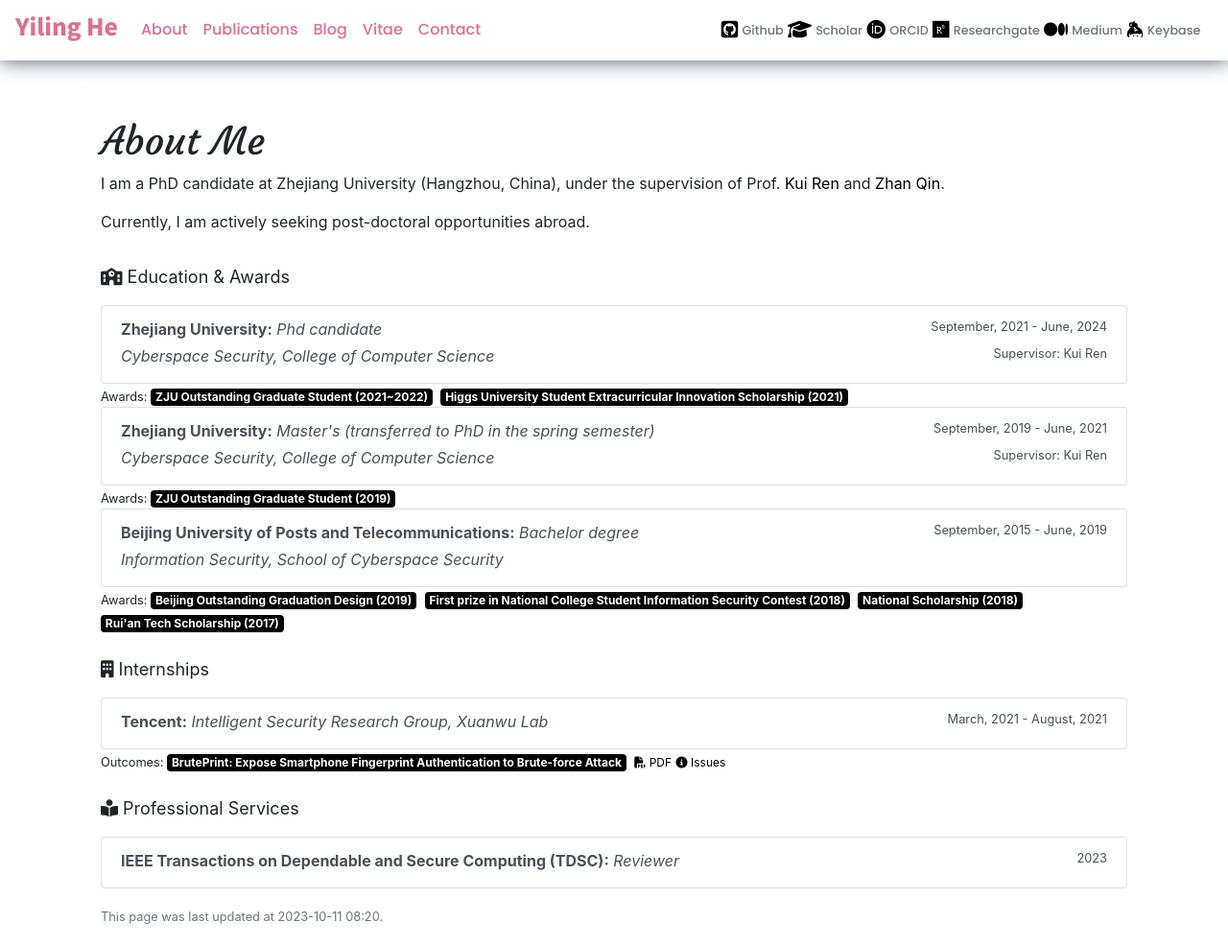
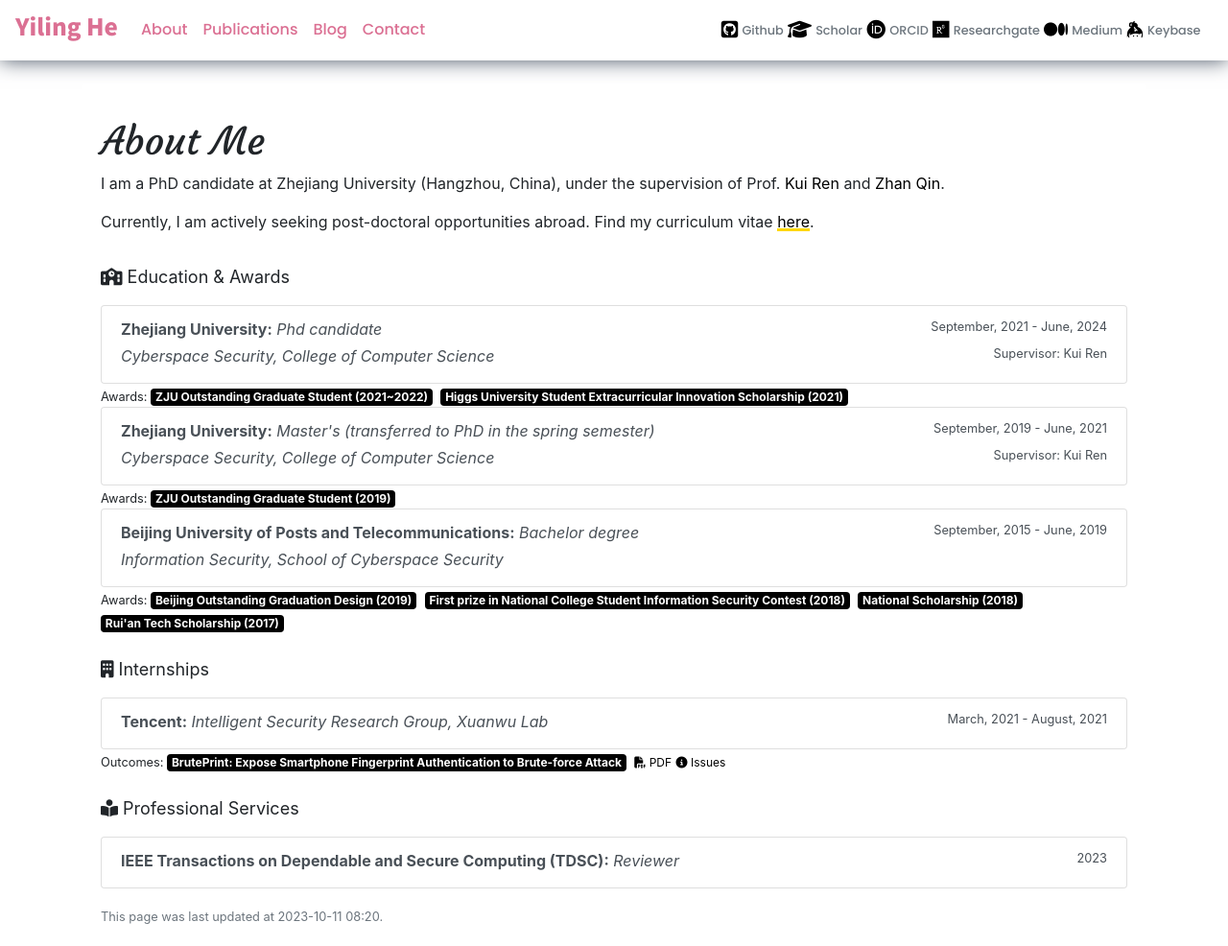
Before and after one commit to E0HYL/e0hyl.github.io, a Jekyll site: the page built from pages/about.md, in a window 1280 px wide. Shown: the whole page at 96% size. Built offline with Jekyll 4.4.1, drawn with Linux system fonts in a browser that asks for light colours; nearby versions of some CDN libraries; comment, search, counter and statistics services are not loaded.

Commit message:
update pages

```diff
--- a/_data/nav.yml
+++ b/_data/nav.yml
@@ -10,8 +10,8 @@ links:
 - title: Blog
   url: blog.html
 
-- title: Vitae
-  url: ./assets/pdf/vitae.pdf
+# - title: Vitae
+#   url: ./assets/pdf/vitae.pdf
 
 - title: Contact
   url: contact.html
--- a/_includes/footer.html
+++ b/_includes/footer.html
@@ -1,6 +1,6 @@
 <div class="navbar navbar-default navbar-fixed-bottom">
   <div class="container">
-    <p class="navbar-text pull-left"><small class="text-muted">Credit to - theme design: Tyler Butler, See it on
+    <p class="navbar-text pull-left"><small class="text-muted">Credit to - base theme design: Tyler Butler, See it on
       <a href="https://github.com/tcbutler320/Jekyll-Theme-Dumbarton" target="_blank" >GitHub</a></small>
     </p>
   </div>
--- a/pages/about.md
+++ b/pages/about.md
@@ -11,7 +11,7 @@ last-updated: 2020-10-30 5:55 PM
 
 I am a PhD candidate at Zhejiang University (Hangzhou, China), under the supervision of Prof. <a href="https://scholar.google.com/citations?user=uuQA_rcAAAAJ">Kui Ren</a> and <a href="https://scholar.google.com/citations?user=5fa4lOQAAAAJ&amp;hl=en">Zhan Qin</a>.
 
-Currently, I am actively seeking post-doctoral opportunities abroad.
+Currently, I am actively seeking post-doctoral opportunities abroad. Find my curriculum vitae <a href='./assets/pdf/vitae.pdf' class="highlighted">here</a>.
 
 {% include experience.html %}
 
```
